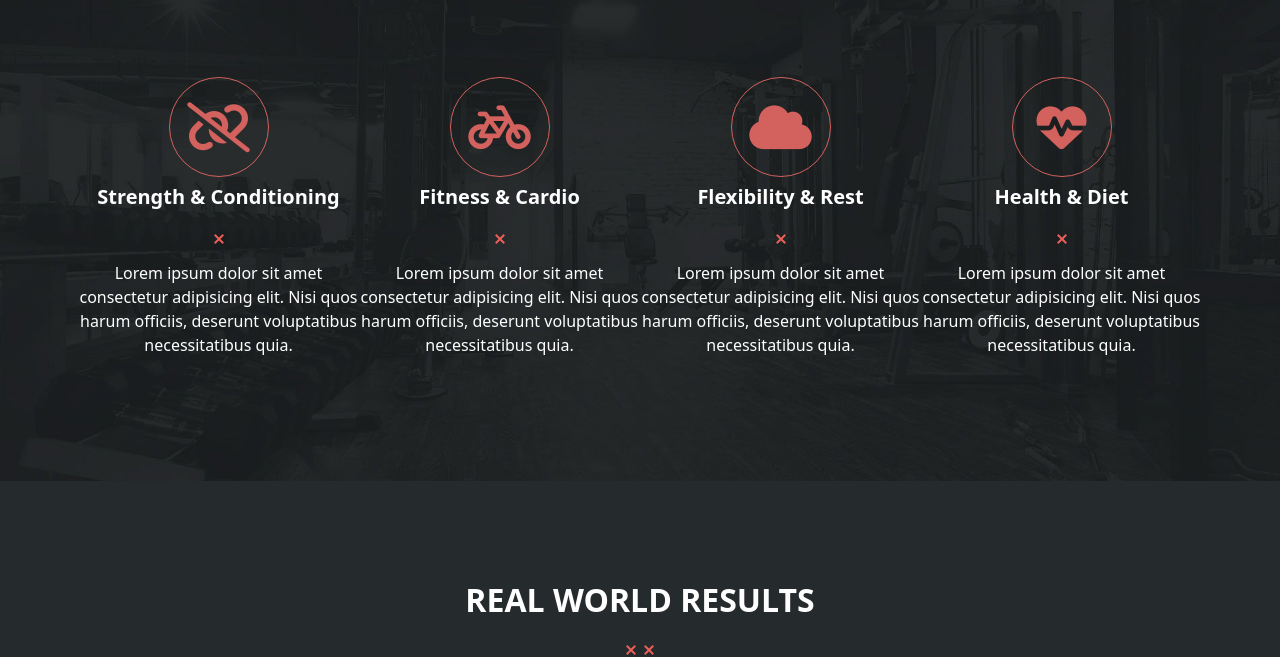
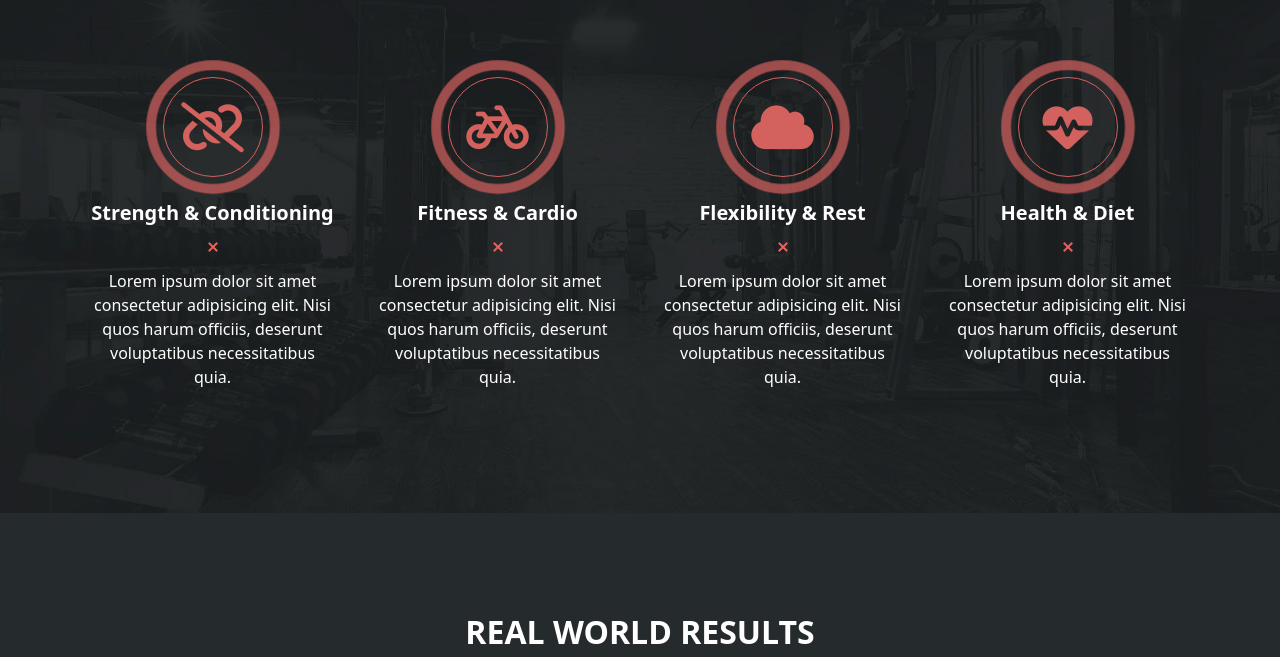
Before and after one commit to AngeloCalabro/proj-html-vuejs, a Vue app: page / in a window 1280 px wide. Shown: the part 1631-2288 px from the top of the page. Built offline with nearby package versions, Linux system fonts and the light colour scheme.

Commit message:
cards row

```diff
--- a/src/components/FooterComponent.vue
+++ b/src/components/FooterComponent.vue
@@ -11,7 +11,7 @@
 
     <section id="footer-center">
       <div class="container row g-0 py-5 m-auto ">
-        <ul class="col-lg-3 px-3"><div class="text-uppercase mb-3">come find us</div>
+        <ul class="col-lg-3 pe-1"><div class="text-uppercase mb-3">come find us</div>
             <li>12345 North main Street</li>
             <li class="mb-3">New York, NY 555555</li>
             <li>Phone: <span class="my-link">1.800.555.6789</span></li>
@@ -29,7 +29,9 @@
             <li>Weekends Saturday – Sunday</li>
             <li>09:00 – 21:00</li>
         </ul>
-        <div class="col-lg-3"><img class="img-fluid image-shadow " src="../assets/images/gym_ad-compressor.jpg" alt=""></div>
+        <div class="col-lg-3">
+            <img class="img-fluid image-shadow " src="../assets/images/gym_ad-compressor.jpg" alt="">
+        </div>
       </div>
     </section>
 
--- a/src/components/OctaveSection.vue
+++ b/src/components/OctaveSection.vue
@@ -5,8 +5,9 @@
             <div class="text-center">
                 <img class="p-5" src="../assets/images/divider-xx-red.png" alt="divider">
             </div>
-            <div class="my-cards">
-                <div class="my-card" v-for="(item, index) in store.performanceNews" :key="index">
+            <div class="my-cards row g-0">
+                <div class="col-lg-4 col-md-6 col-sm-12" v-for="(item, index) in store.performanceNews" :key="index">
+                    <div class="my-card m-2">
                         <div class="image-overlay">
                             <img class="img-fluid" :src="getImagePath(`../assets/images/${item.photo}.jpg`)" :alt="item.title">
                             <div class="overlay d-flex align-items-center justify-content-center">
@@ -16,6 +17,7 @@
                         </div>
                         <h5 class="pt-4 px-4">{{ item.title }}</h5>
                         <p class="px-4 pb-4">{{ item.paragraf }}</p>
+                    </div>
                 </div>
             </div>
         </div>
@@ -48,12 +50,8 @@ section {
     padding: 100px 0;
     background-color: $shark;
     div.my-cards{
-        display: flex;
-        flex-wrap: wrap;
         div.my-card {
-            width: calc((100% / 3) - 2rem);
             height: max-content;
-            margin: 1rem;
             background-color: $woodsmoke;
             div.image-overlay{
                 position: relative;
@@ -69,11 +67,10 @@ section {
                     background-color: $vibrant;
                     opacity: 0;
                     z-index: 1000;
-                    transition: all .3s ease-in-out;
+                    transition: all 1s ease-in-out;
                     &:hover {
                         opacity: 0.7;
                     }
-
                 }
             }
             h5{
--- a/src/components/SevComponent.vue
+++ b/src/components/SevComponent.vue
@@ -5,8 +5,9 @@
             <div class="text-center">
                 <img class="p-5" src="../assets/images/divider-xx-red.png" alt="divider">
             </div>
-            <div class="row g-0">
-                <div class="my-cards col-lg-4 col-md-6 col-sm-12" v-for="(item, index) in store.trainers" :key="index">
+            <div class="row m-auto g-0">
+                <div class="col-lg-4 col-md-12 col-sm-12" v-for="(item, index) in store.trainers" :key="index">
+                    <div class="my-cards mx-3">
                         <img class="img-fluid image-shadow" :src="getImagePath(`../assets/images/${item.photo}.jpg`)"
                             :alt="item.name">
                         <h5 class="pt-4 px-4">{{item.name}}</h5>
@@ -16,6 +17,7 @@
                             <span><i class="icon mx-1 fa-brands fa-facebook-f"></i></span>
                             <span><i class="icon mx-1 fa-brands fa-twitter"></i></span>
                             <span><i class="icon mx-1 fa-brands fa-instagram"></i></span>
+                        </div>
                     </div>
                 </div>
             </div>
@@ -65,9 +67,7 @@ section {
             }
         }
     div.my-cards{
-        width: calc((100% / 3) - 2rem);
         background-color: $shark;
-        margin: 1rem;
         img {
                 &.image-shadow {
                     transition: 1s;
--- a/src/components/ThirdSection.vue
+++ b/src/components/ThirdSection.vue
@@ -1,13 +1,13 @@
 <template>
     <section id="third-section">
-        <div class="container my-cards d-flex justify-contet-center align-items-center px-2">
-            <div class="text-center my-card" v-for="(item, index) in store.fitness" :key="index">
+        <div class="container my-cards row m-auto">
+            <div class="text-center my-card col-lg-3 col-md-6 col-sm-12" v-for="(item, index) in store.fitness" :key="index">
                 <div class="circle">
                     <i class="fa-solid" :class="item.icon"></i>
                 </div>
-                <h5 class="py-2">{{ item.title }}</h5>
+                <h5 class="pt-4 my-title">{{ item.title }}</h5>
                 <img class="py-2" src="../assets/images/divider-x-red.png" alt="divider">
-                <p class="py-2">{{ item.paragraf }}</p>
+                <p class="p-2">{{ item.paragraf }}</p>
             </div>
         </div>
     </section>
@@ -39,15 +39,49 @@ export default {
     div.my-cards {
         padding: 100px 0;
         div.my-card{
-            width: calc(100% / 4);
+            cursor: pointer;;
+            &:hover .my-title{
+                color: $vibrant;
+            }
             div.circle {
                 width: 100px;
                 height: 100px;
                 border-radius: 50%;
                 border: 1px solid $vibrant;
+                position: relative;
                 display: flex;
                 align-items: center;
                 @include dflex('center');
+
+                &:before,
+                &:after{
+                    content: '';
+                    opacity: 0;
+                    position: absolute;
+                    border: 50%;
+                    border: 10px solid rgba(211, 97, 94, 0.7);
+                    left: -20px;
+                    right: -20px;
+                    top: -20px;
+                    bottom: -20px;
+                    border-radius: 50%;
+                    animation: pulse 1.5s linear infinite;
+                    @keyframes pulse {
+                            0% {
+                                transform: scale(0.9);
+                                opacity: 0;
+                            }
+
+                            50% {
+                                opacity: 1;
+                            }
+
+                            100% {
+                                transform: scale(1.1);
+                                opacity: 0;
+                            }
+                        }
+                }
 
                 i {
                     color: $vibrant;
```
Lines whose indentation alone changed are shown as unchanged.
